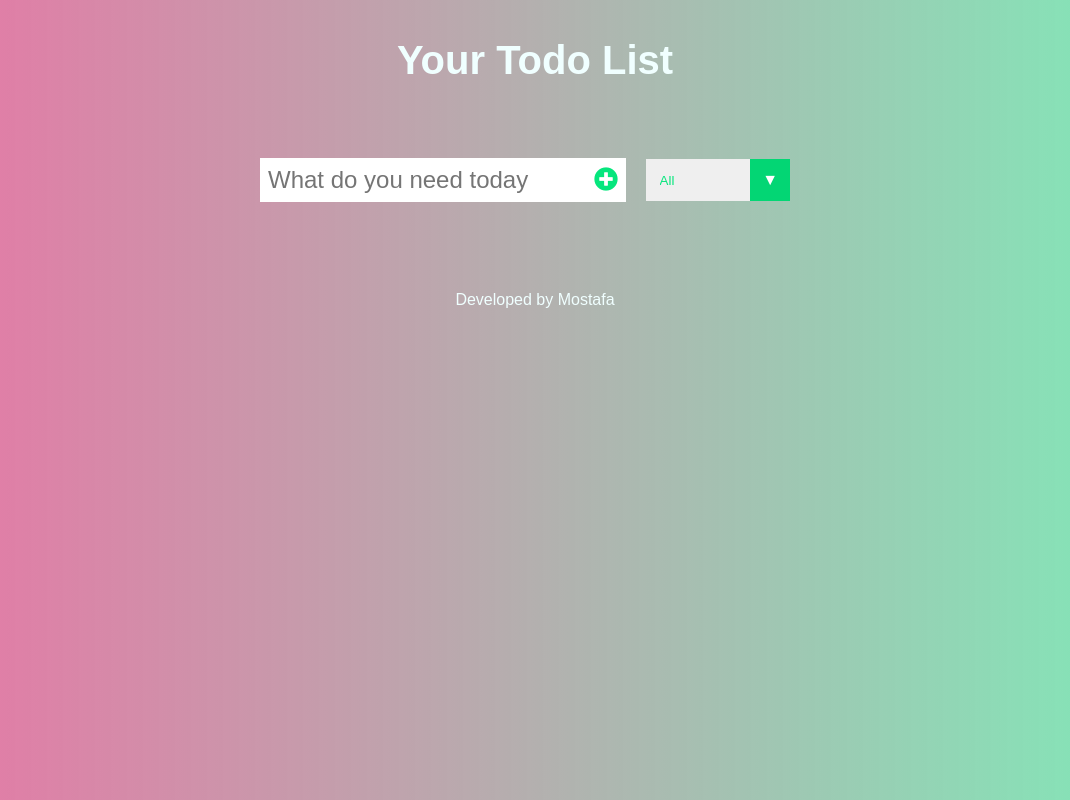
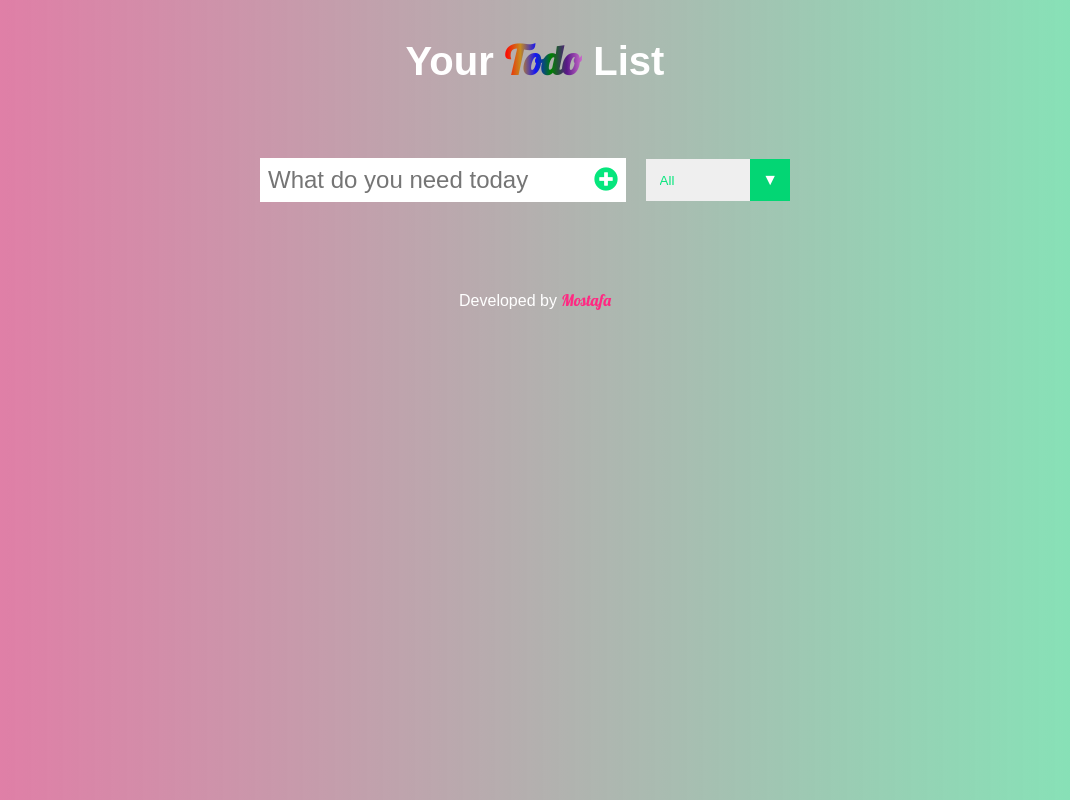
Before and after one commit to bdmostafa/todo, a plain HTML site: page index.html in a window 1280 px wide. Shown: the whole page, without its empty margins (105-1175 px from the left). Drawn offline with Linux system fonts and the light colour scheme; a web font is replaced by a local one.

Commit message:
few design updated

```diff
--- a/index.html
+++ b/index.html
@@ -5,6 +5,7 @@
     <meta charset="UTF-8">
     <meta name="viewport" content="width=device-width, initial-scale=1.0">
     <link href="https://fonts.googleapis.com/css2?family=Recursive&display=swap" rel="stylesheet">
+    <link href="https://fonts.googleapis.com/css2?family=Lobster&display=swap" rel="stylesheet">
     <link rel="stylesheet" href="https://cdnjs.cloudflare.com/ajax/libs/font-awesome/5.14.0/css/all.min.css"
         integrity="sha512-1PKOgIY59xJ8Co8+NE6FZ+LOAZKjy+KY8iq0G4B3CyeY6wYHN3yt9PW0XpSriVlkMXe40PTKnXrLnZ9+fkDaog=="
         crossorigin="anonymous" />
@@ -14,7 +15,7 @@
 
 <body>
     <header>
-        <h1>Your Todo List</h1>
+        <h1>Your <span class="multiColorText">Todo</span> List</h1>
     </header>
     <main>
         <form action="">
@@ -35,7 +36,7 @@
         </div>
     </main>
     <footer>
-        <p>Developed by Mostafa</p>
+        <p>Developed by <span><a href="https://github.com/bdmostafa" target="_blank">Mostafa</a> </span> </p>
     </footer>
     <script src="script.js"></script>
 </body>
--- a/script.js
+++ b/script.js
@@ -1,3 +1,4 @@
+(function () {
     // Selectors
     const todoInput = document.querySelector('.todo-input');
     const todoBtn = document.querySelector('.todo-btn');
@@ -71,7 +72,9 @@ function checkTodoItem(event) {
 
         // Edit Todo
         if (item.classList[0] === 'edit-btn') {
-        let currentTodo = item.parentElement.children[0].innerText
+            let currentTodo = item.parentElement.children[0].innerText;
+
+            // Prompt box for editing
             let editedTodo;
             let resultPopup = prompt("Please edit your TODO:", currentTodo);
             if (resultPopup == null || resultPopup == "") {
@@ -79,8 +82,8 @@ function checkTodoItem(event) {
             } else {
                 editedTodo = resultPopup;
             }
-        // console.log(indexOf(item.parentElement))
-        // console.log(indexOf(item.parentElement.children[0]))
+
+            // Local storage update through editing
             removeTodoFromLocalStorage(item.parentElement);
             item.parentElement.children[0].innerHTML = editedTodo;
             saveTodoToLocalStorage(editedTodo);
@@ -178,3 +181,4 @@ function removeTodoFromLocalStorage(todoForDelete) {
         // Save updated todoItems to local storage
         localStorage.setItem('todoItems', JSON.stringify(todoItems));
     }
+})();
--- a/style.css
+++ b/style.css
@@ -6,13 +6,22 @@
 
 body {
     background-image: linear-gradient(90deg, #e56399e1, rgba(30, 219, 131, 0.568));
-    color: azure;
+    color: white;
     font-family: 'Recursive', sans-serif;
     ;
 }
 
 header {
     font-size: 1.25rem;
+}
+
+.multiColorText {
+    background-image: linear-gradient(to left, rgba(238, 20, 238, 0.445), rgba(76, 0, 130, 0.87), green, rgba(0, 0, 255, 0.89), rgba(201, 132, 3, 0.842), red);
+    -webkit-background-clip: text;
+    -moz-background-clip: text;
+    background-clip: text;
+    color: transparent;
+    font-family: 'Lobster', cursive;
 }
 
 header,
@@ -22,6 +31,13 @@ footer {
     display: flex;
     justify-content: center;
     align-items: center;
+    text-decoration: none;
+}
+
+footer span a {
+    font-family: 'Lobster', cursive;
+    color: #ff2982;
+    text-decoration: none;
 }
 
 form input,
```
Lines whose indentation alone changed are shown as unchanged.
